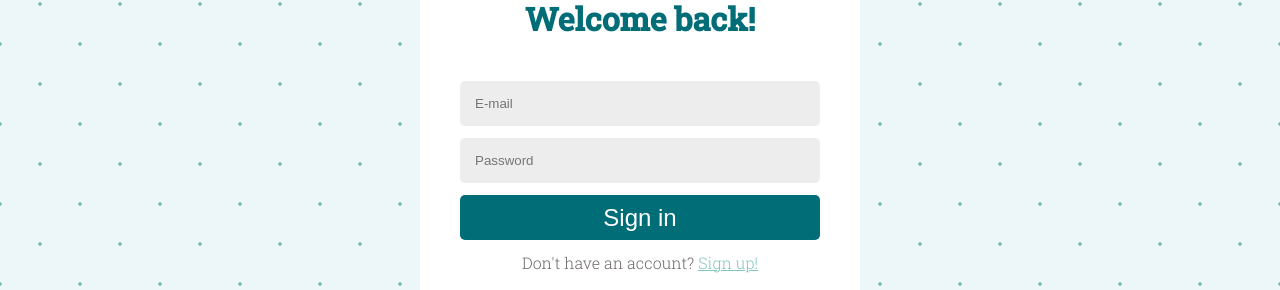
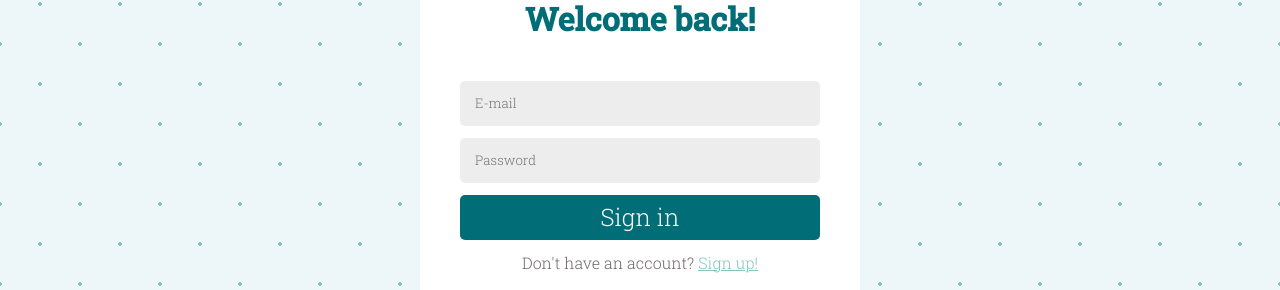
Before and after one commit to sotarevid/dotsphoto-front, a React (Create React App) app: page /login in a window 1280 px wide. Shown: the part 276-566 px from the top of the page. Built offline with nearby package versions, Linux system fonts and the light colour scheme.

Commit message:
Make inputs respect the font

```diff
--- a/src/index.css
+++ b/src/index.css
@@ -69,6 +69,11 @@ body, html, #root {
   color: var(--gray);
 }
 
+input {
+  font-family: inherit;
+  font-weight: 300;
+}
+
 a {
   color: var(--light-mint);
 }
```
